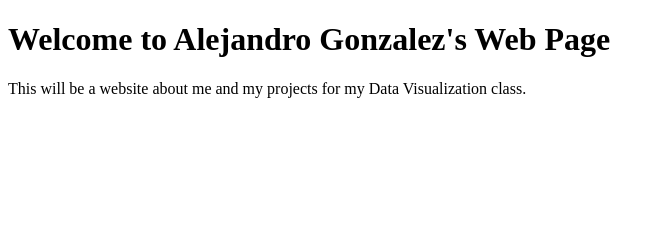
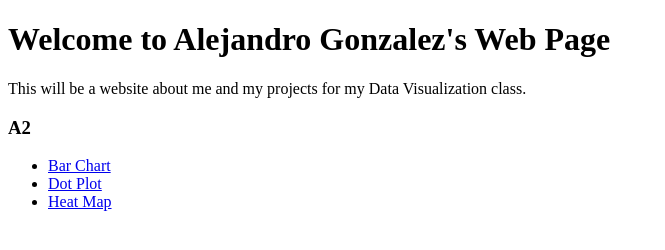
Before and after one commit to AlejandroSpot2/AlejandroSpot2.github.io, a plain HTML site: page index.html in a window 1280 px wide. Shown: the whole page, without its empty margins (0-665 px from the left). Drawn offline with Linux system fonts and the light colour scheme.

Commit message:
Update index.html to include links to A2 project visualizations: Bar Chart, Dot Plot, and Heat Map.

```diff
--- a/index.html
+++ b/index.html
@@ -7,5 +7,12 @@
         <h1>Welcome to Alejandro Gonzalez's Web Page</h1>
         <p>This will be a website about me and my projects for my Data Visualization class.</p>
 
+        <h3>A2</h3>
+        <ul>
+            <li><a href="https://alejandrospot2.github.io/A2/BarChart.html">Bar Chart</a></li>
+            <li><a href="https://alejandrospot2.github.io/A2/DotPlot.html">Dot Plot</a></li>
+            <li><a href="https://alejandrospot2.github.io/A2/HeatMap.html">Heat Map</a></li>
+        </ul>
+
     </body>
 </html>
```
